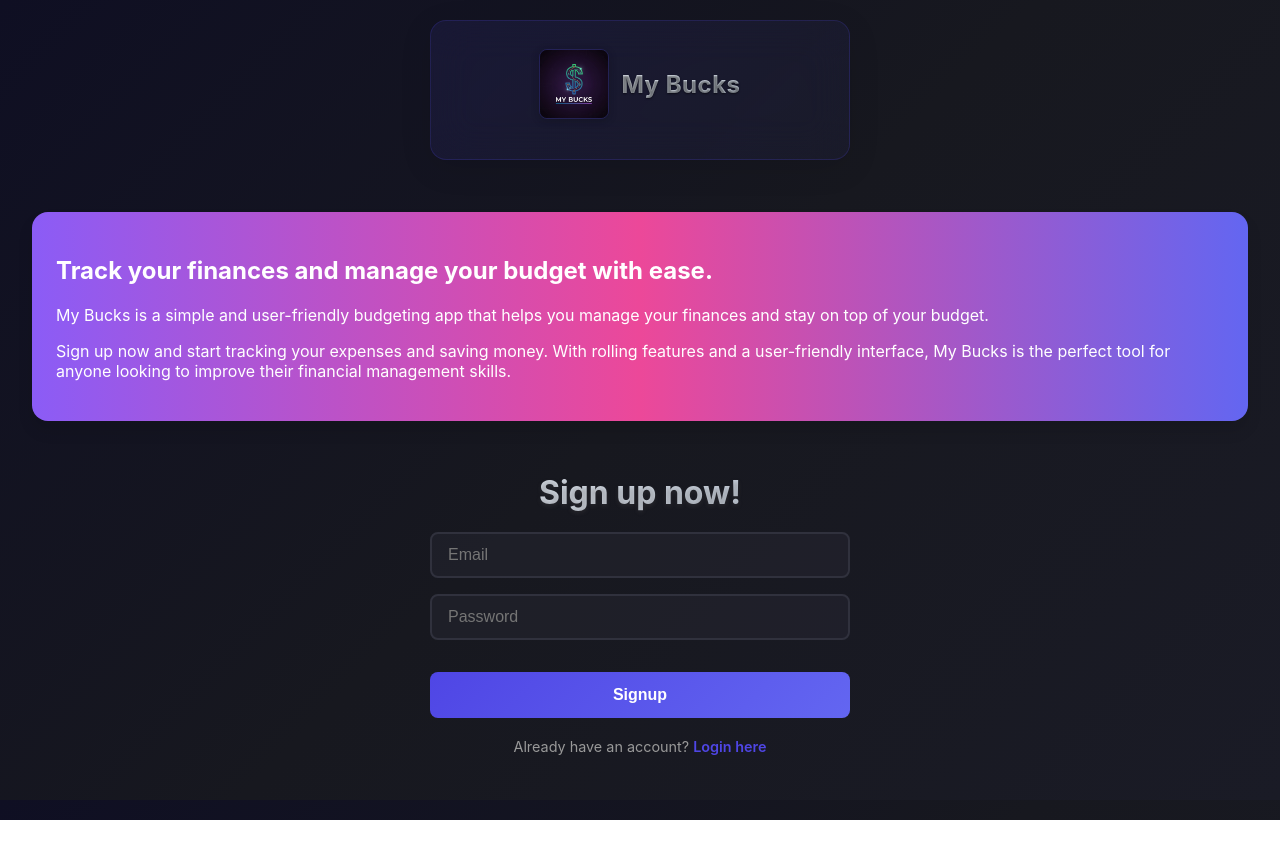
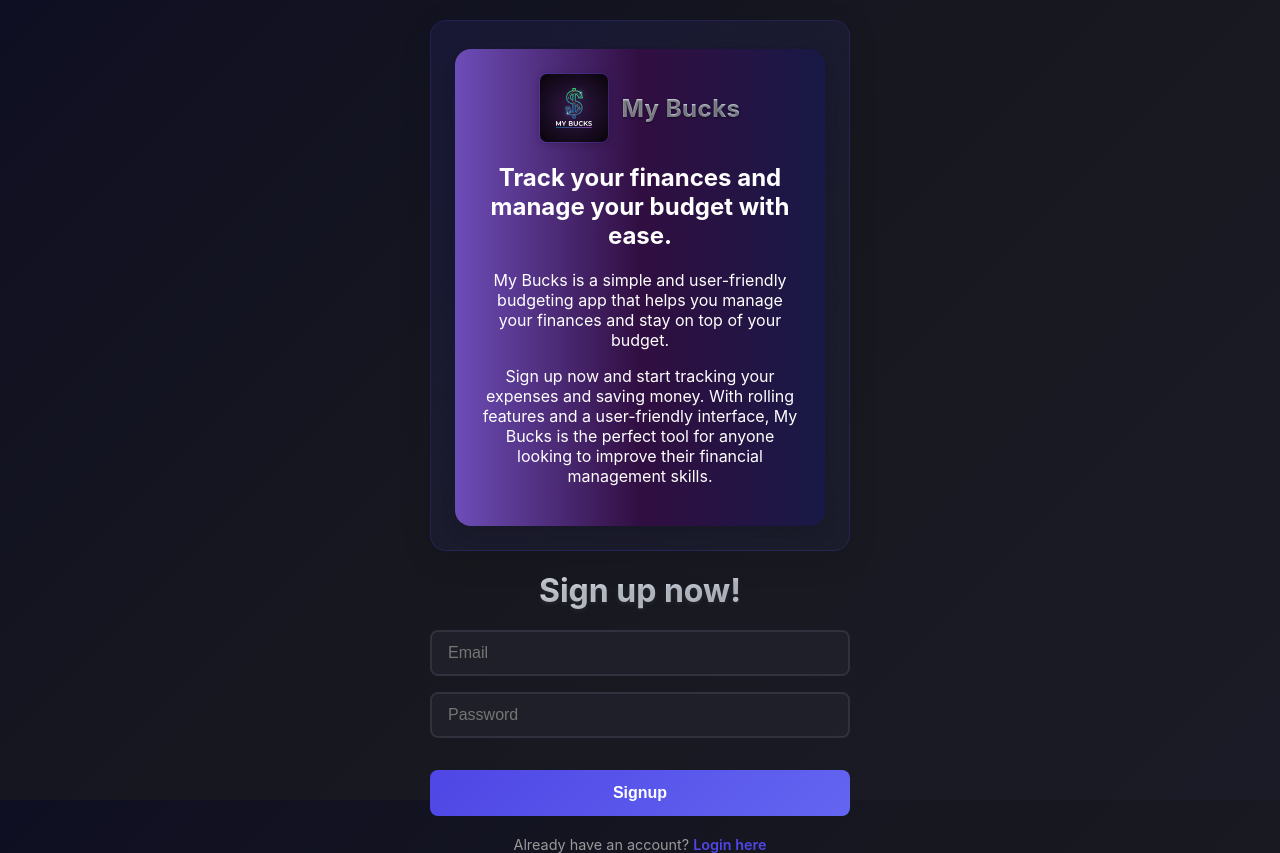
Before and after one commit to tejassst/my-bucks, a React (Create React App) app: page /signup in a window 1280 px wide. Before the commit the page ends 820 px from the top, so only its background shows below. Built offline with nearby package versions, Linux system fonts and the light colour scheme; no server answers.

Commit message:
Improved styling for signup 2

```diff
--- a/src/components/NeonGradientCard.css
+++ b/src/components/NeonGradientCard.css
@@ -1,13 +1,8 @@
 .neon-card {
-  background: linear-gradient(
-    to right,
-    #8b5cf6,
-    #ec4899,
-    #6366f1
-  ); /* purple → pink → indigo */
-  padding: 1.5rem; /* 24px */
-  border-radius: 1rem; /* rounded corners */
-  box-shadow: 0 10px 15px rgba(0, 0, 0, 0.1); /* subtle shadow */
+  background: linear-gradient(to right, #6d4db8, #310e41, #181946);
+  padding: 1.5rem;
+  border-radius: 1rem;
+  box-shadow: 0 10px 15px rgba(0, 0, 0, 0.1);
   color: white;
   transition: transform 0.2s ease, box-shadow 0.2s ease;
 }
--- a/src/components/Signup.js
+++ b/src/components/Signup.js
@@ -42,6 +42,7 @@ function Signup() {
   return (
     <div>
       <header>
+        <NeonGradientCard>
           <div className="header-top">
             <div className="logo">
               <img
@@ -52,9 +53,6 @@ function Signup() {
               <span className="logo-text">My Bucks</span>
             </div>
           </div>
-      </header>
-      <div style={{ padding: '2rem' }}>
-        <NeonGradientCard>
           <h2>Track your finances and manage your budget with ease.</h2>
           <p>
             My Bucks is a simple and user-friendly budgeting app that helps you
@@ -67,7 +65,7 @@ function Signup() {
             management skills.
           </p>
         </NeonGradientCard>
-      </div>
+      </header>
       <h1>Sign up now!</h1>
       {error && <div className="error-message">{error}</div>}
       <form className="form" onSubmit={handleSubmit}>
```
Lines whose indentation alone changed are shown as unchanged.
